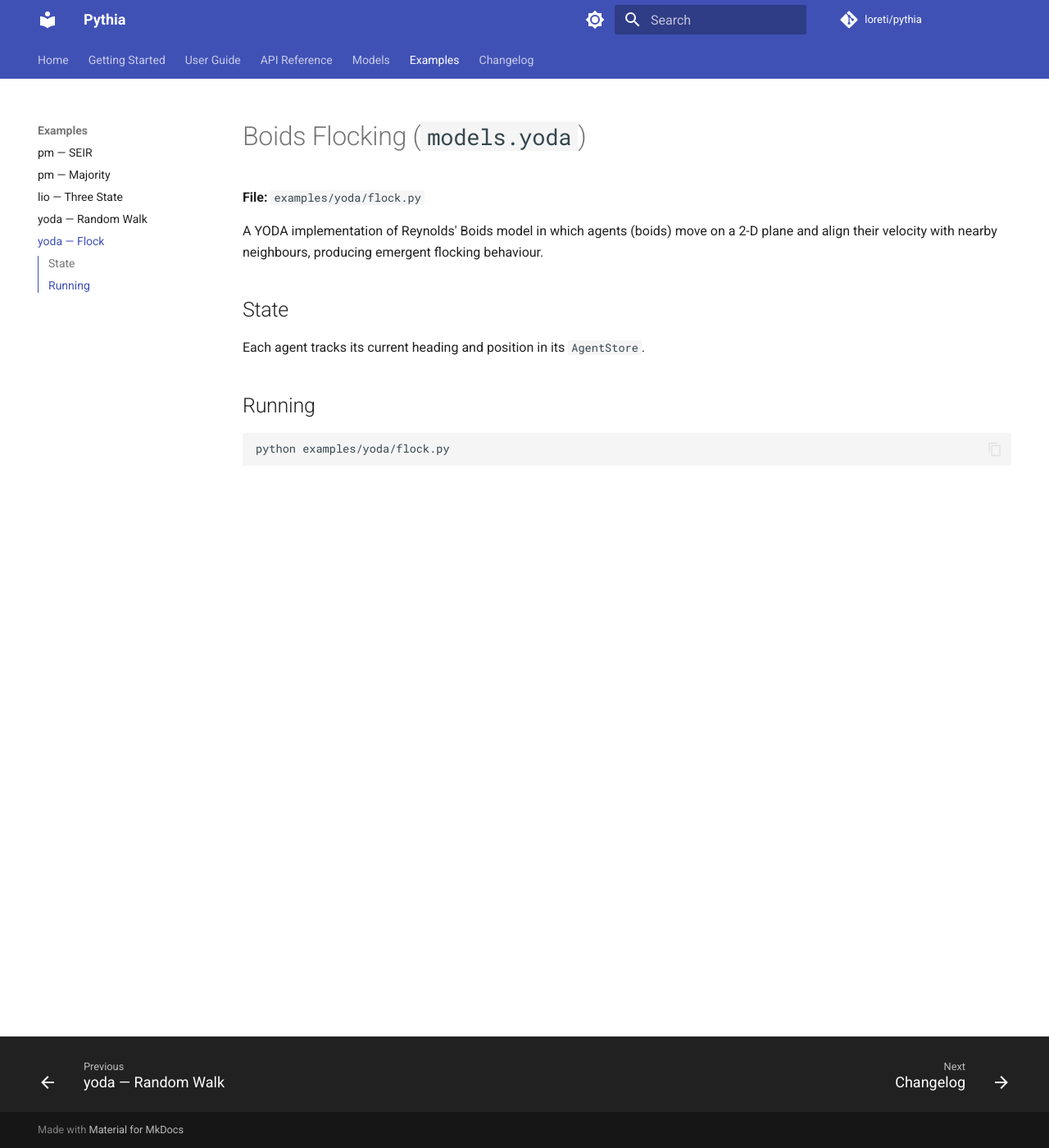
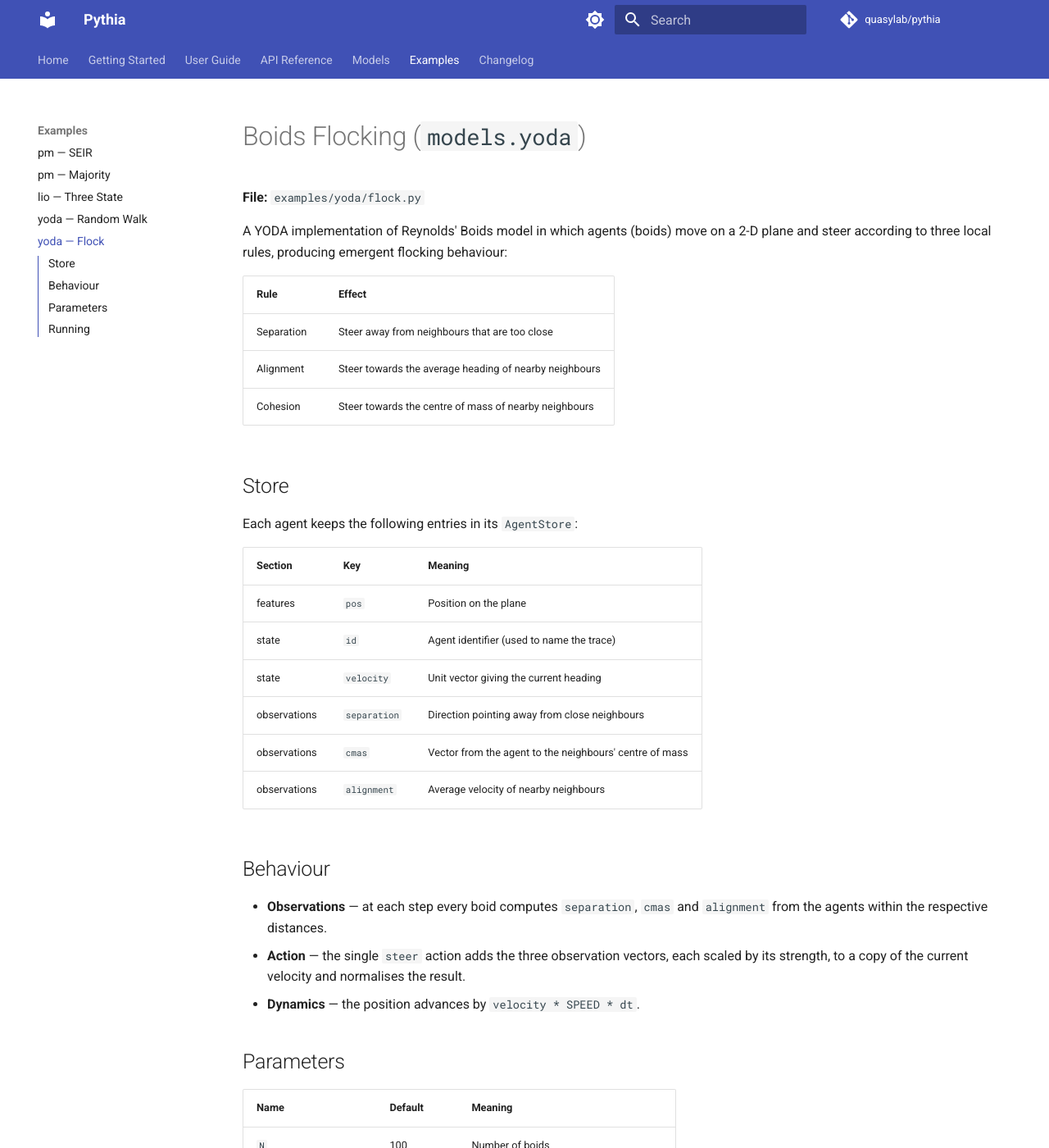
Before and after one commit to quasylab/pythia, an MkDocs documentation site: the page built from docs/examples/yoda/flock.md, in a window 1280 px wide and 1400 px high. Shown: the whole window at 82% size. Built offline with MkDocs 1.6.1 and Material for MkDocs 9.7.7, drawn with Linux system fonts in a browser that asks for light colours; comment, search, counter and statistics services are not loaded; some of the changed text lies outside the part shown.

Commit message:
Speed up TraceViewer animation, fix flock example, update docs
- TraceViewer.create_animation no longer calls plt.show(); all objects
  are drawn by a single scatter updated in place each frame
- examples/yoda/flock.py: fix cohesion, avoid in-place velocity update,
  handle zero vector in normalise, save animation to flock.gif
- Document the flock example, fix its docstring, update changelog and
  README, point repository URLs to quasylab/pythia

Co-Authored-By: Claude Opus 5.5 <noreply@anthropic.com>

````diff
--- a/docs/examples/yoda/flock.md
+++ b/docs/examples/yoda/flock.md
@@ -3,15 +3,58 @@
 **File:** `examples/yoda/flock.py`
 
 A YODA implementation of Reynolds' Boids model in which agents (boids) move
-on a 2-D plane and align their velocity with nearby neighbours, producing
-emergent flocking behaviour.
+on a 2-D plane and steer according to three local rules, producing emergent
+flocking behaviour:
 
-## State
+| Rule | Effect |
+|---|---|
+| Separation | Steer away from neighbours that are too close |
+| Alignment | Steer towards the average heading of nearby neighbours |
+| Cohesion | Steer towards the centre of mass of nearby neighbours |
 
-Each agent tracks its current heading and position in its `AgentStore`.
+## Store
+
+Each agent keeps the following entries in its `AgentStore`:
+
+| Section | Key | Meaning |
+|---|---|---|
+| features | `pos` | Position on the plane |
+| state | `id` | Agent identifier (used to name the trace) |
+| state | `velocity` | Unit vector giving the current heading |
+| observations | `separation` | Direction pointing away from close neighbours |
+| observations | `cmas` | Vector from the agent to the neighbours' centre of mass |
+| observations | `alignment` | Average velocity of nearby neighbours |
+
+## Behaviour
+
+- **Observations** — at each step every boid computes `separation`, `cmas`
+  and `alignment` from the agents within the respective distances.
+- **Action** — the single `steer` action adds the three observation vectors,
+  each scaled by its strength, to a copy of the current velocity and
+  normalises the result.
+- **Dynamics** — the position advances by `velocity * SPEED * dt`.
+
+## Parameters
+
+| Name | Default | Meaning |
+|---|---|---|
+| `N` | 100 | Number of boids |
+| `cohesion_distance` | 1000 | Radius used for cohesion |
+| `alignment_distance` | 10 | Radius used for alignment |
+| `separation_distance` | 10 | Radius used for separation |
+| `cohesion_strength` | 0.005 | Weight of the cohesion vector |
+| `separation_strength` | 0.1 | Weight of the separation vector |
+| `alignment_strength` | 0.03 | Weight of the alignment vector |
+| `SPEED` | 200 | Speed multiplier applied by the dynamics |
 
 ## Running
 
 ```bash
 python examples/yoda/flock.py
 ```
+
+The run is traced with a `DataTracer` and animated with `TraceViewer`
+over `[0, 100]` with a 0.25 time step.  The animation is saved to
+`examples/yoda/flock.gif` (requires `pip install 'pythia[visualization]'`
+and Pillow); to view it interactively instead, replace the `ani.save(...)`
+call with `plt.show()`.
--- a/mkdocs.yml
+++ b/mkdocs.yml
@@ -4,8 +4,8 @@ site_author: Pythia contributors
 docs_dir: docs
 site_dir: site
 
-repo_url: https://github.com/loreti/pythia
-repo_name: loreti/pythia
+repo_url: https://github.com/quasylab/pythia
+repo_name: quasylab/pythia
 edit_uri: edit/main/docs/
 
 theme:
````
Also changed, not shown: README.md (+2 -2 lines), docs/changelog.md (+20 -0 lines), docs/getting-started.md (+1 -1 lines), 4 other files.
